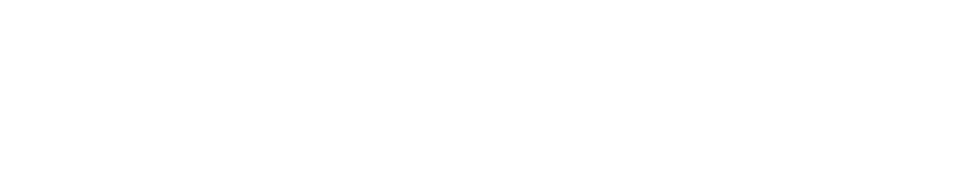
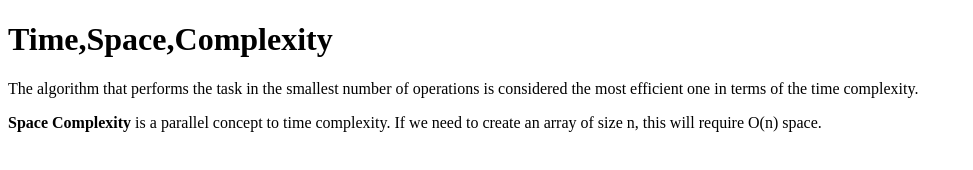
Before and after one commit to acciojob/time-and-space-complexity-debasisnayak12, a website: page main.html in a window 1280 px wide. Shown: the whole page, without its empty margins (0-973 px from the left). Drawn offline with Linux system fonts and the light colour scheme.

Commit message:
created a submission

```diff
--- a/main.html
+++ b/main.html
@@ -8,6 +8,9 @@
 
 <body>
 	<!-- the entire body must be written by student -->
+	<h1>Time,Space,Complexity</h1>
+	<p>The algorithm that performs the task in the smallest number of operations is considered the most efficient one in terms of the time complexity.</p>
+	<p><b>Space Complexity</b> is a parallel concept to time complexity. If we need to create an array of size n, this will require O(n) space.</p>
     <script type="text/javascript" src="./script.js">
 </script>
 
```
